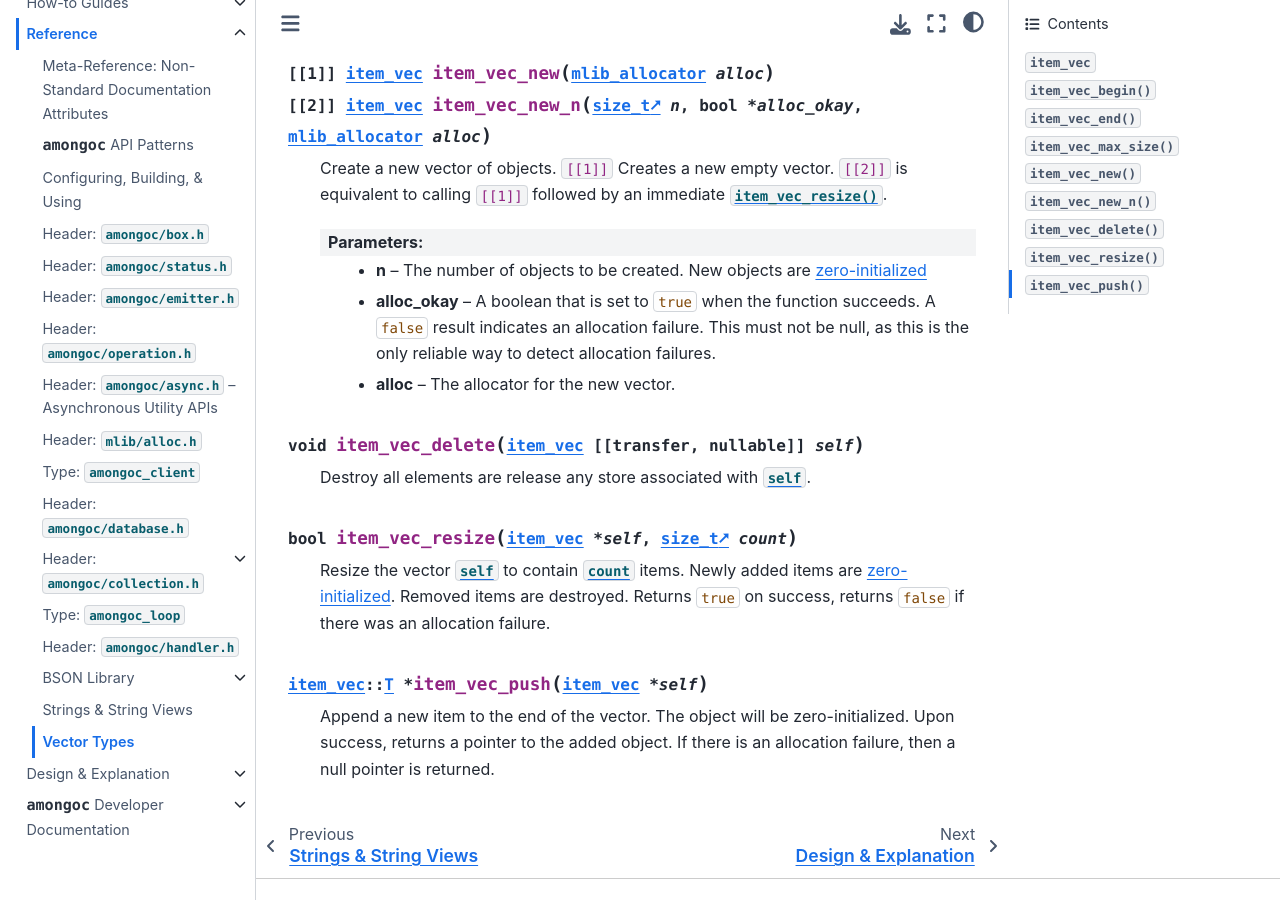
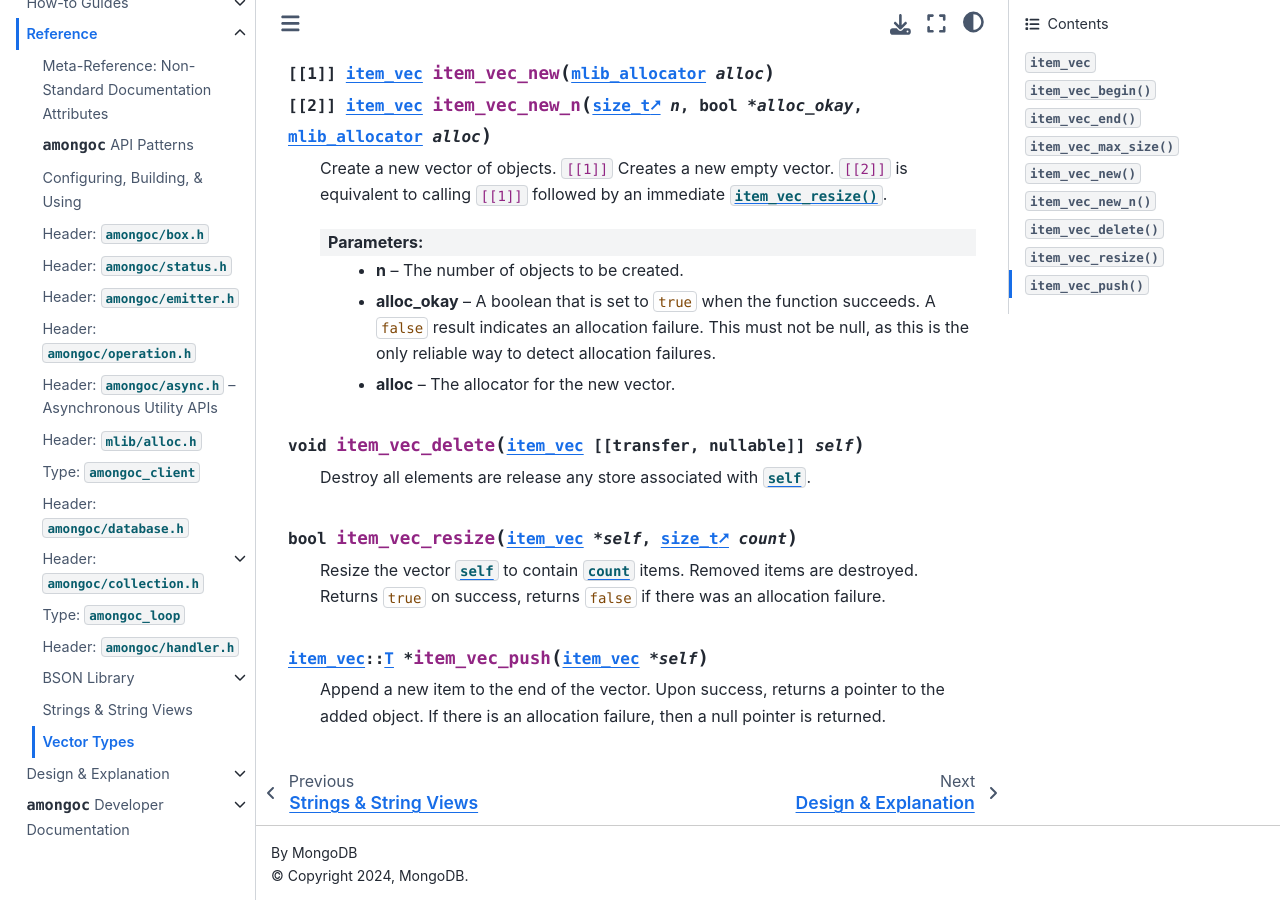
Before and after one commit to mongodb-labs/mongo-c-driver-async, a Sphinx documentation site: the page built from docs/ref/vec.rst, in a window 1280 px wide and 900 px high, scrolled down 1422 px. Built offline with Sphinx 7.4.7 and the Sphinx Book theme 1.1.4, drawn with Linux system fonts in a browser that asks for light colours.

Commit message:
Support non-zero init for vec.t.h types

```diff
--- a/docs/ref/vec.rst
+++ b/docs/ref/vec.rst
@@ -77,7 +77,7 @@ This page will document the vector type interface using a placeholder type
   ``[[2]]`` is equivalent to calling ``[[1]]`` followed by an immediate
   `item_vec_resize`.
 
-  :param n: The number of objects to be created. New objects are |zero-initialized|
+  :param n: The number of objects to be created.
   :param alloc_okay: A boolean that is set to |true| when the function succeeds.
     A |false| result indicates an allocation failure. This must not be null, as
     this is the only reliable way to detect allocation failures.
@@ -92,13 +92,13 @@ This page will document the vector type interface using a placeholder type
 
 .. function:: bool item_vec_resize(item_vec* self, size_t count)
 
-  Resize the vector `self` to contain `count` items. Newly added items are
-  |zero-initialized|. Removed items are destroyed. Returns |true| on success,
-  returns |false| if there was an allocation failure.
+  Resize the vector `self` to contain `count` items. Removed items are
+  destroyed. Returns |true| on success, returns |false| if there was an
+  allocation failure.
 
 
 .. function:: item_vec::T* item_vec_push(item_vec* self)
 
-  Append a new item to the end of the vector. The object will be
-  zero-initialized. Upon success, returns a pointer to the added object. If
-  there is an allocation failure, then a null pointer is returned.
+  Append a new item to the end of the vector. Upon success, returns a pointer to
+  the added object. If there is an allocation failure, then a null pointer is
+  returned.
```
Also changed, not shown: 4 other files.
